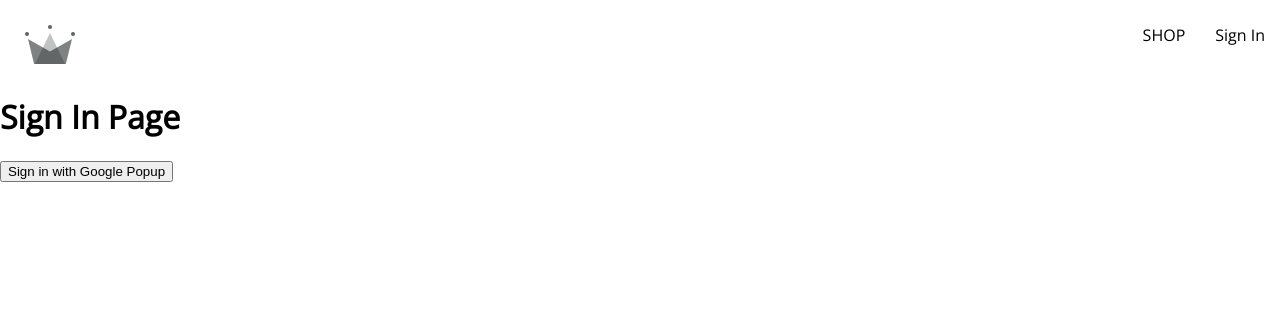
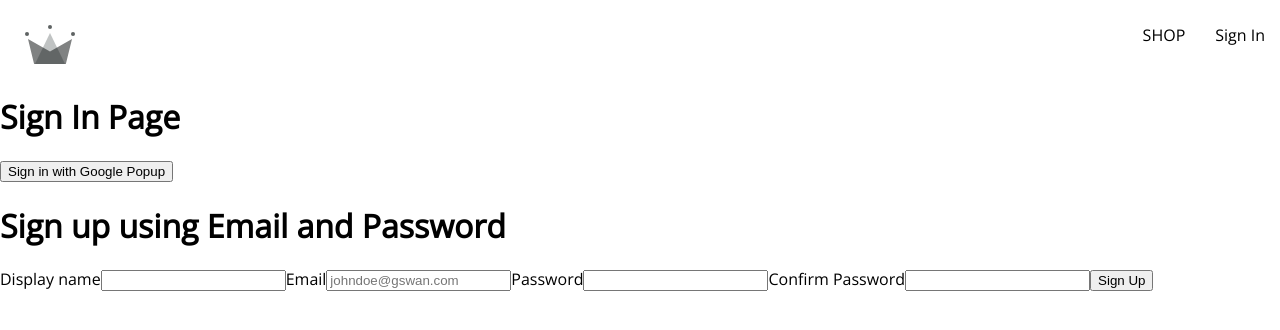
Before and after one commit to Ryan-F3107/uniqlol-clothing, a React (Create React App) app: page /sign-in in a window 1280 px wide. Shown: the top 330 px of the page. Built offline with nearby package versions, Linux system fonts and the light colour scheme.

Commit message:
working on Sign Up form, stage 1_ added comments for learning purpose:rocket:

```diff
--- /dev/null
+++ b/src/components/sign-up-form/sign-up-form.component.jsx
@@ -0,0 +1,44 @@
+import { useState } from "react";
+
+const DefaultFormFields =  {
+    displayName: '',
+    email: '',
+    password: '',
+    confirmPassword: ''
+}
+
+const SignUpForm = () => {
+    const [formFields, setFormFields] = useState(DefaultFormFields);
+    const {displayName, email, password, confirmPassword} = formFields;
+    console.log("FormFields: ", formFields);
+    const handleChange = (event) =>{
+        const {name, value} = event.target;// "values" will come from the event.target object, values brought from the input tag - destructred into name and value
+
+        setFormFields({...formFields,[name]: value});// We spread the formfield values and set one value to each component - displayName = JohnnyBoy
+    };
+
+    return (
+        <div>
+            <h1>
+                Sign up using Email and Password
+            </h1>
+            {/* name attribute is used in input tag to link the input tags value to the attribute in defaultFormFields object */}
+            <form onSubmit={() =>{}}>
+                <label>Display name</label>
+                <input type='text' required onChange={handleChange} name="displayName" value={displayName} />
+
+                <label>Email</label>
+                <input type="email" placeholder="johndoe@gswan.com" required onChange={handleChange} name="email" value={email} />
+
+                <label>Password</label>
+                <input type="password" required onChange={handleChange} name="password" value={password} />
+
+                <label>Confirm Password</label>
+                <input type="password" required onChange={handleChange} name="confirmPassword" value={confirmPassword} />
+                <button type='submit'>Sign Up</button>
+            </form>
+        </div>
+    );
+}
+
+export default SignUpForm;
--- a/src/routes/sign-in/sign-in.component.jsx
+++ b/src/routes/sign-in/sign-in.component.jsx
@@ -2,6 +2,8 @@ import {
     signInWithGooglePopup,
     createUserDocumentFromAuth
 } from '../../utils/firebase/firebase.utils';
+
+import SignUpForm from '../../components/sign-up-form/sign-up-form.component';
 
 const SignIn = () => {
     const logGoogleUser = async () => {
@@ -15,6 +17,7 @@ const SignIn = () => {
             <button onClick={logGoogleUser}>
                 Sign in with Google Popup
             </button>
+            <SignUpForm />
         </div>
     );
 }
```
